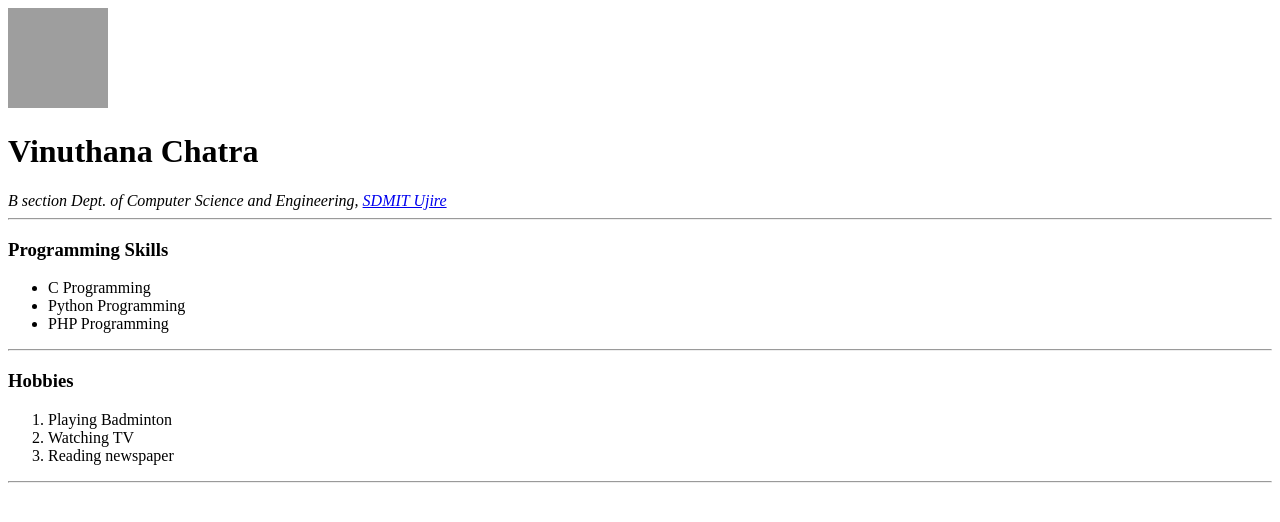
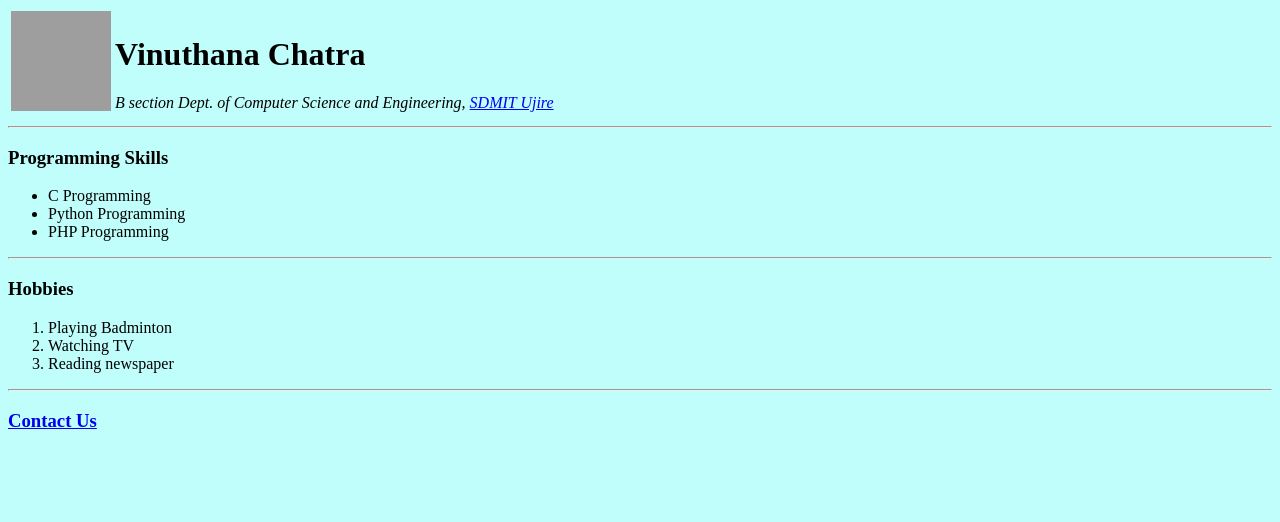
Before and after one commit to Vinuthana-Chatra/Resume, a plain HTML site: page index.html in a window 1280 px wide. Drawn offline with Linux system fonts and the light colour scheme; grey boxes are pictures that could not be loaded.

Commit message:
Update index.html

```diff
--- a/index.html
+++ b/index.html
@@ -4,12 +4,23 @@
     <meta charset='utf-8'>
 
     <title>Vinuthana CV</title>
-    <img src="vinu.png" width="100" height="100">
 
-<body>
-    <h1> Vinuthana Chatra</h1>
+
+<body style="background-color:#c0fefc">
+    <table border="0">
+        <tr>
+            <td>
+                <img src="C:\Users\SHK\Documents\6thsem\img/vinu.png" width="100" height="100">
+
+            </td>
+            <td>
+                <h1> Vinuthana Chatra</h1>
     <i>B section</i>
     <i>Dept. of Computer Science and Engineering, <a href="https://www.collegedekho.com/colleges/sdm-institute-of-technology-ujire-574240">SDMIT Ujire </a></i>
+            </td>
+        </tr>
+    </table>
+
     <hr />
     <h3>Programming Skills</h3>
     <ul>
@@ -27,6 +38,7 @@
         <li>Reading newspaper</li>
     </ol>
     <hr/>
+    <h3><a href="contactus.html">Contact Us</a></h3>
     </head>
 
 </body>
```
